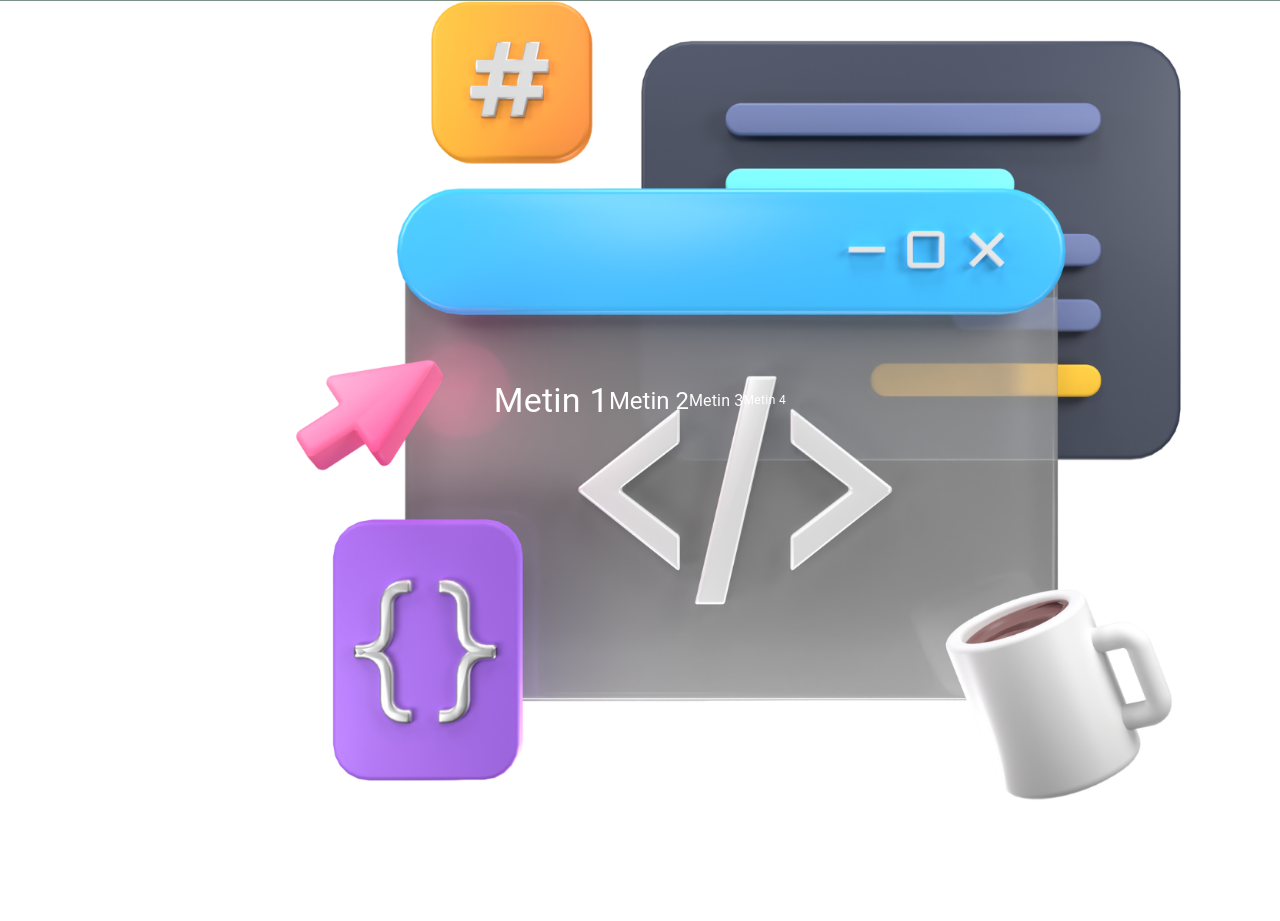
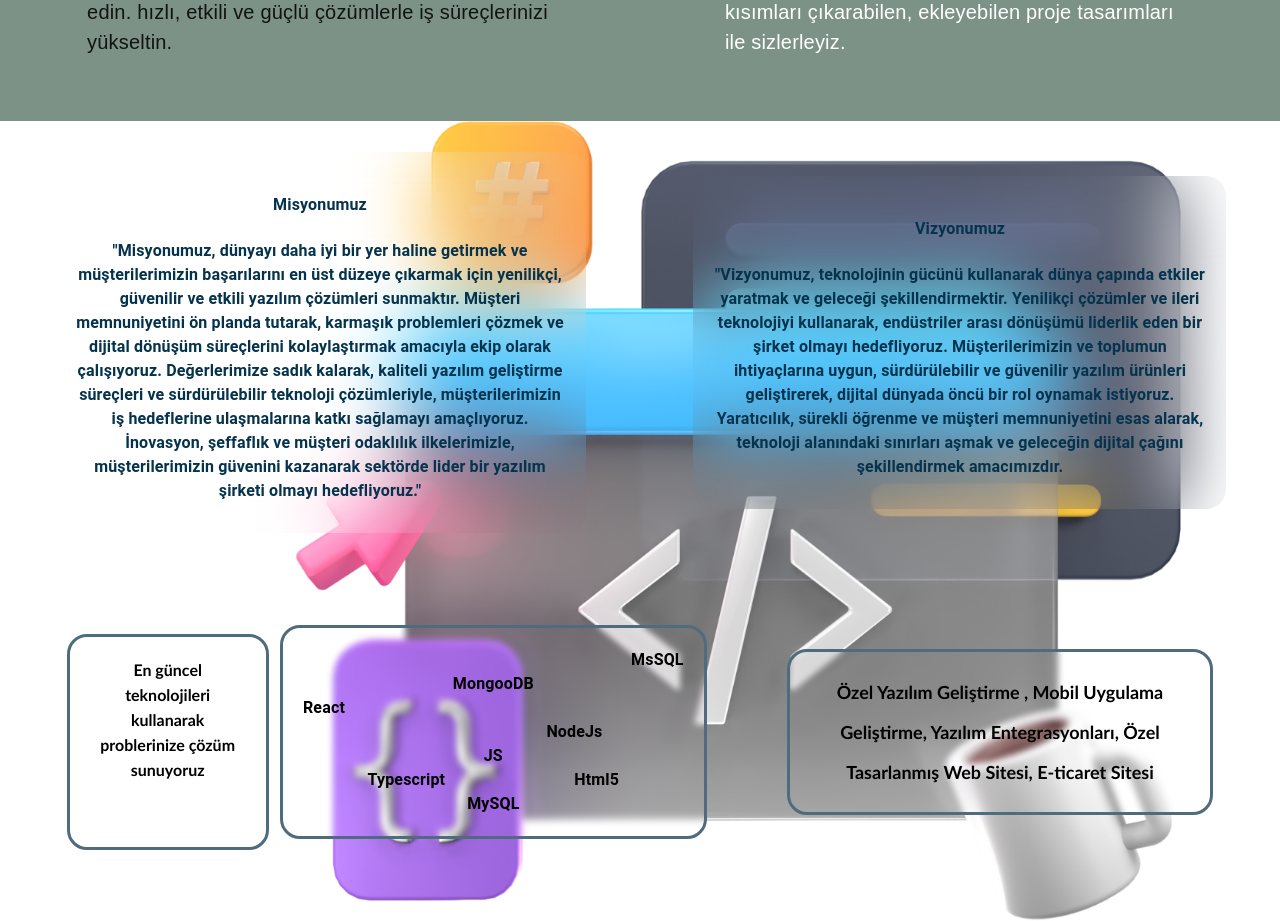
Before and after one commit to ertugocer/techslot, a React (Create React App) app: page / in a window 1280 px wide. Shown: the part 8880-9801 px from the top of the page. Before the commit the page ends 9681 px from the top, so only its background shows below. Built offline with nearby package versions, Linux system fonts and the light colour scheme.

Commit message:
footer ve navbar kaldı.

```diff
--- a/src/App.css
+++ b/src/App.css
@@ -27,6 +27,12 @@
   }
 }
 
+.mission-text{
+  font-weight: 600 !important;
+  color: #05334d;
+
+}
+
 .slogan-center-box {
   border: rgba(255, 255, 238, 0.9333) solid 1px ;
   background-color: #395348;
@@ -46,7 +52,46 @@
     width: 150px; /* veya istediğiniz genişlik */
     height: 150px; /* veya istediğiniz yükseklik */
   }
+.-webkit-backdrop-filter{
+  backdrop-filter: blur(10px) !important;
+}
 
+.mission-under-text1 {
+  font-family:'Gill Sans', 'Gill Sans MT', Calibri, 'Trebuchet MS', sans-serif !important;
+  text-align: center;
+  line-height: 40px;
+  border-radius: 20px;
+  border: 3px solid #4E6C7D;
+  margin: 40px !important;
+  margin-top: 20px !important;
+  padding: 20px;
+  color: black;
+  font-weight: 600;
+  backdrop-filter: blur(3px) !important;
+  text-align: center;
+}
+
+.mission-under-text2 {
+  font-family:'Gill Sans', 'Gill Sans MT', Calibri, 'Trebuchet MS', sans-serif !important;
+  text-align: center;
+  height: 170px;
+  width: 156px;
+  line-height: 25px;
+  border-radius: 20px;
+  border: 3px solid #4E6C7D;
+  margin: 40px !important;
+  padding: 20px;
+  color: black;
+  font-weight: 600;
+  backdrop-filter: blur(3px) !important;
+  text-align: center;
+}
+
+.mission-under-text2{
+  border-radius: 20px;
+  border: 3px solid #4E6C7D;
+  margin: 40px !important;
+}
 .App-header {
   background-color: #282c34;
   min-height: 100vh;
--- a/src/components/mison.js
+++ b/src/components/mison.js
@@ -2,31 +2,123 @@ import React from 'react';
 import Grid from '@mui/material/Grid';
 import Typography from '@mui/material/Typography';
 import Box from '@mui/material/Box';
-
-// Resmi projenizin içinden yükleyin
 import backgroundImage from '../images/imagebackground.png';
 
 const CustomBackgroundGrid = () => {
   return (
-    <Grid container>
-      <Grid item xs={12}>
-        <Box
+    <Grid  container className='bg-image'
+      direction="row"
+      justifyContent="center"
+      alignItems="center"
       component="div"
         sx={{
           backgroundImage: `url(${backgroundImage})`,
           backgroundSize: 'cover',
           height: '800px',
+          color: 'black'
+        }}>
+          <Grid item lg='5' textAlign={'center'}
+            sx={{
+              backdropFilter:'blur(37px)',
+              borderRadius:'20px',
+              padding:'20px',
+              paddingBottom:'30px'
+            }}>
+          <Typography className='mission-text'>
+           <h4>Misyonumuz</h4>
+              "Misyonumuz, dünyayı daha iyi bir yer haline getirmek ve müşterilerimizin başarılarını en üst düzeye çıkarmak için yenilikçi, güvenilir ve etkili yazılım çözümleri sunmaktır. Müşteri memnuniyetini ön planda tutarak, karmaşık problemleri çözmek ve dijital dönüşüm süreçlerini kolaylaştırmak amacıyla ekip olarak çalışıyoruz. Değerlerimize sadık kalarak, kaliteli yazılım geliştirme süreçleri ve sürdürülebilir teknoloji çözümleriyle, müşterilerimizin iş hedeflerine ulaşmalarına katkı sağlamayı amaçlıyoruz. İnovasyon, şeffaflık ve müşteri odaklılık ilkelerimizle, müşterilerimizin güvenini kazanarak sektörde lider bir yazılım şirketi olmayı hedefliyoruz."
+          </Typography>
+      </Grid>
+        <Grid item lg='1'></Grid>
+          <Grid item lg='5'
+            sx={{
+              backdropFilter:'blur(37px)',
+              borderRadius:'20px',
+              padding:'20px',
+              paddingBottom:'30px',
+              textAlign: 'center'
+            }}>
+              <Typography className='mission-text'>
+                <h4>Vizyonumuz</h4>
+                  "Vizyonumuz, teknolojinin gücünü kullanarak dünya çapında etkiler yaratmak ve geleceği şekillendirmektir. Yenilikçi çözümler ve ileri teknolojiyi kullanarak, endüstriler arası dönüşümü liderlik eden bir şirket olmayı hedefliyoruz. Müşterilerimizin ve toplumun ihtiyaçlarına uygun, sürdürülebilir ve güvenilir yazılım ürünleri geliştirerek, dijital dünyada öncü bir rol oynamak istiyoruz. Yaratıcılık, sürekli öğrenme ve müşteri memnuniyetini esas alarak, teknoloji alanındaki sınırları aşmak ve geleceğin dijital çağını şekillendirmek amacımızdır.
+              </Typography>
+          </Grid>
+
+                                {/* Misyon ve Vizyon yazılarının alt kısmı */}
+
+        <Grid item lg='2' textAlign={'center'}>
+            <Box className='mission-under-text2'>
+           En güncel teknolojileri kullanarak problerinize çözüm sunuyoruz
+          </Box>
+        </Grid>
+            <Grid padding={'20px'}  color={'black'} item lg='4'  className='mission-under-text1'>
+              <Box className='mission-tech'
+                sx={{
                   display: 'flex',
-            justifyContent: 'center',
-            alignItems: 'center',
-            color: 'white',
+                  justifyContent: 'flex-end'
                 }}
               >
-          <Typography variant="h4">Metin 1</Typography>
-          <Typography variant="h5">Metin 2</Typography>
-          <Typography variant="subtitle1">Metin 3</Typography>
-          <Typography variant="caption">Metin 4</Typography>
+                <Typography fontWeight={'bold'}>MsSQL</Typography>
               </Box>
+            <Box
+              sx={{
+                display: 'flex',
+                justifyContent: 'space-around',
+              }}
+            >
+              <Typography fontWeight={'bold'}>MongooDB</Typography>
+            </Box>
+          <Box
+            sx={{
+              display: 'flex',
+              justifyContent: 'flex-start'
+            }}
+          >
+            <Typography fontWeight={'bold'}>React</Typography>
+          </Box>
+          <Box
+            sx={{
+              display: 'flex',
+              justifyContent: 'space-evenly',
+            }}
+          >
+            <Typography></Typography>
+            <Typography></Typography>
+            <Typography fontWeight={'bold'}>NodeJs</Typography>
+          </Box>
+          <Box
+            sx={{
+              display: 'flex',
+              justifyContent: 'space-evenly'
+            }}
+          >
+            <Typography></Typography>
+            <Typography fontWeight={'bold'}>JS</Typography>
+            <Typography></Typography>
+          </Box>
+          <Box
+            sx={{
+              display: 'flex',
+              justifyContent: 'space-evenly'
+            }}
+          >
+            <Typography fontWeight={'bold'}>Typescript</Typography>
+            <Typography></Typography>
+            <Typography fontWeight={'bold'}>Html5</Typography>
+          </Box>
+          <Box
+            sx={{
+              display: 'flex',
+              justifyContent: 'space-evenly'
+            }}
+          >
+            <Typography></Typography>
+            <Typography fontWeight={'bold'}>MySQL</Typography>
+            <Typography></Typography>
+          </Box>
+        </Grid>
+        <Grid fontSize='18px' className='mission-under-text1' item lg='4'>
+          Özel Yazılım Geliştirme , Mobil Uygulama Geliştirme, Yazılım Entegrasyonları, Özel Tasarlanmış Web Sitesi, E-ticaret Sitesi
         </Grid>
     </Grid>
   );
--- a/src/components/varyasyon.js
+++ b/src/components/varyasyon.js
@@ -8,6 +8,7 @@ class varyasyon extends Component {
           direction="row"
           justifyContent="space-evenly"
           alignItems="center"
+          paddingBottom={'40px'}
         >
             <Grid item xs="10" lg="5" color={'white'}>
                   <Grid container direction={'row'} justifyContent='flex-start'>
--- a/src/pages/homepage.js
+++ b/src/pages/homepage.js
@@ -35,7 +35,7 @@ const home = () => {
             <HomeCard/>
             <div dir="rtl">
             <HomeCard/></div>
-            <Grid container direction={'column'}alignItems={"center"} justifyContent={"center"} sx={{paddingTop:"250px"}}>
+            <Grid container direction={'column'}alignItems={"center"} justifyContent={"center"} sx={{paddingTop:"330px"}}>
             <Grid item  textAlign={"center"} height={"500px"} >
             <Typography fontSize={"49px"} fontFamily={'cursive'} fontStyle={"revert-layer"}>
                 Neden bizi tercih etmelisiniz
```
Lines whose indentation alone changed are shown as unchanged.
